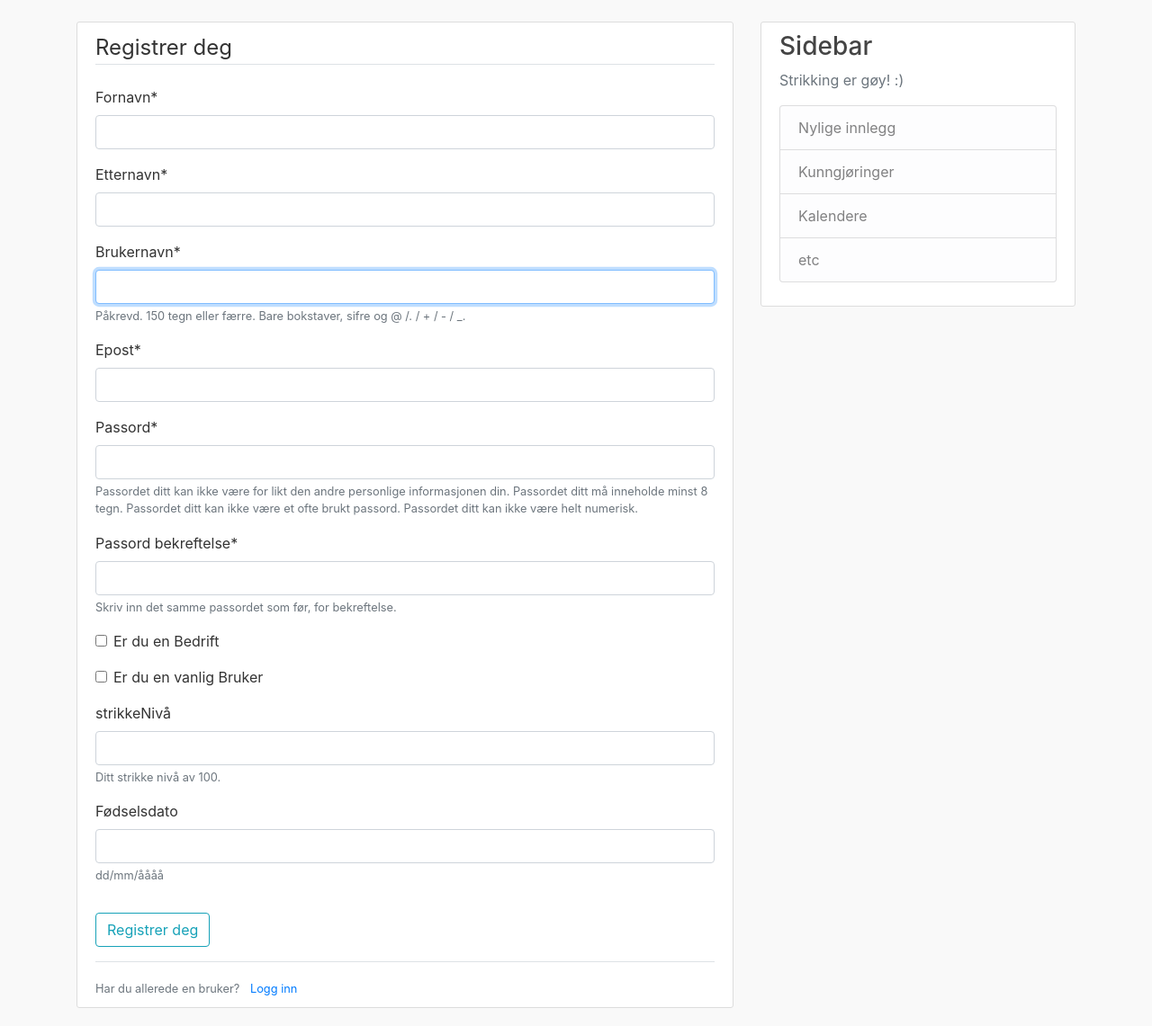
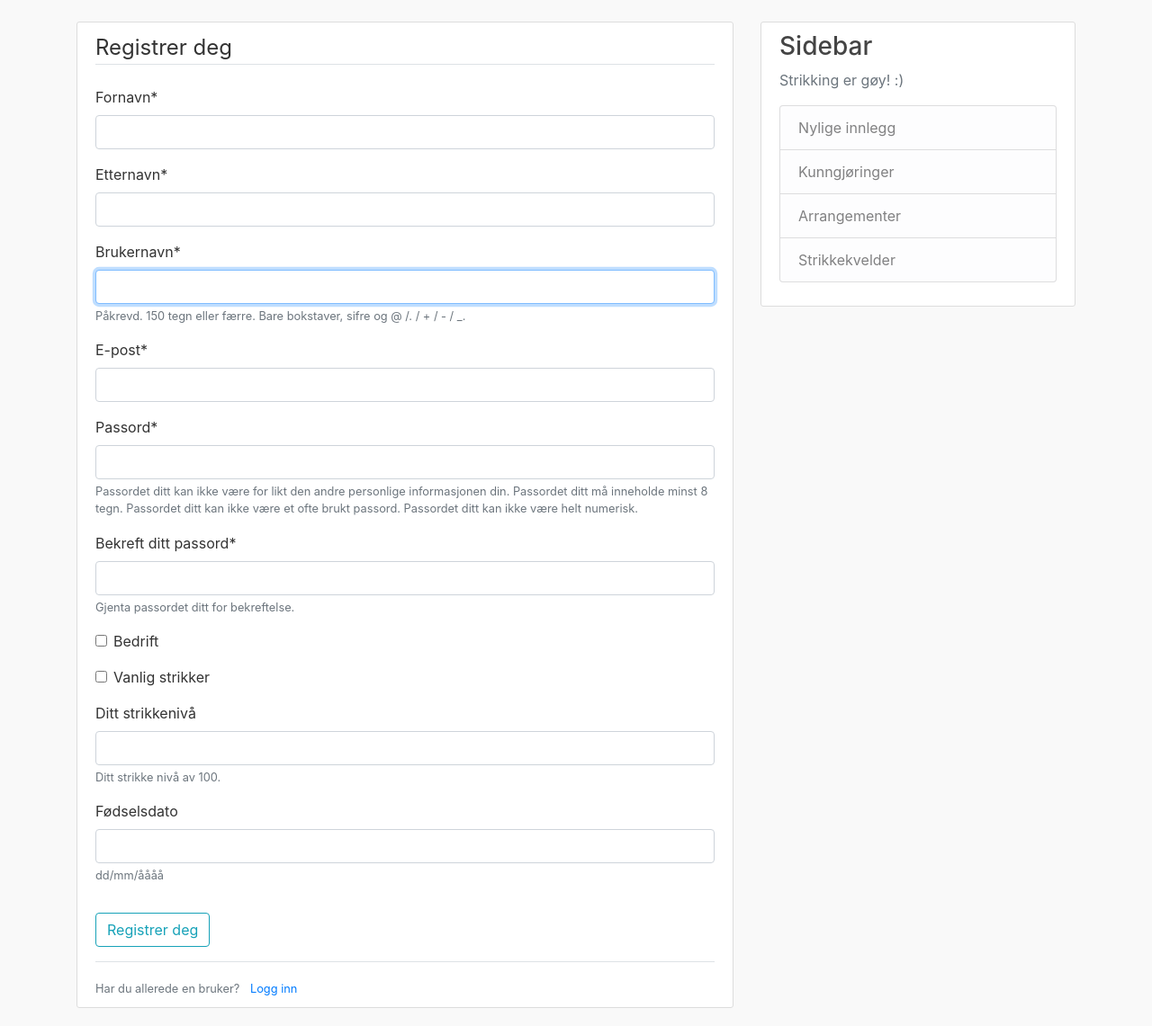
Before and after one commit to eivindsd/Programvareutvikling---Prosjekt, a Django app: page /signUp/ in a window 1280 px wide. Shown: the part 56-1197 px from the top of the page at 90% size. Run offline with Django 3.2, Linux system fonts and the light colour scheme; some libraries are stand-ins or nearby versions.

Commit message:
changed some names

```diff
--- a/users/forms.py
+++ b/users/forms.py
@@ -6,12 +6,13 @@ from django.utils.translation import gettext, gettext_lazy as _
 from website.models import Rolle, Bruker
 from django.contrib.auth.forms import UserCreationForm
 
+
 class UserRegisterForm(UserCreationForm):
     #email = forms.EmailInput() #Leaving this blanck will set this as a required field
     error_messages = {
         'password_mismatch': _('De to passordfeltene stemte ikke.'),
     }
-    email = forms.EmailField(label=_("Epost"), required=True)
+    email = forms.EmailField(label=_("E-post"), required=True)
     password1 = forms.CharField(
         label=_("Passord"),
         strip=False,
@@ -22,14 +23,14 @@ class UserRegisterForm(UserCreationForm):
                    "Passordet ditt kan ikke være helt numerisk."),
     )
     password2 = forms.CharField(
-        label=_("Passord bekreftelse"),
+        label=_("Bekreft ditt passord"),
         widget=forms.PasswordInput(attrs={'autocomplete': 'new-password'}),
         strip=False,
-        help_text=_("Skriv inn det samme passordet som før, for bekreftelse."),
+        help_text=_("Gjenta passordet ditt for bekreftelse."),
     )
-    bedrift = forms.BooleanField(widget=forms.CheckboxInput(), label="Er du en Bedrift", required=False)
-    vanligBruker = forms.BooleanField(widget=forms.CheckboxInput(), label="Er du en vanlig Bruker", required=False)
-    strikkeNivaa = forms.IntegerField(label="strikkeNivå", required=False, help_text=_("Ditt strikke nivå av 100."),)
+    bedrift = forms.BooleanField(widget=forms.CheckboxInput(), label="Bedrift", required=False)
+    vanligBruker = forms.BooleanField(widget=forms.CheckboxInput(), label="Vanlig strikker", required=False)
+    strikkeNivaa = forms.IntegerField(label="Ditt strikkenivå", required=False, help_text=_("Ditt strikke nivå av 100."),)
     bursdag = forms.DateField(required=False, label="Fødselsdato", input_formats=['%d/%m/%Y'],
                               help_text=_("dd/mm/åååå"),)
     fornavn = forms.CharField(label='Fornavn')
--- a/website/templates/website/base.html
+++ b/website/templates/website/base.html
@@ -65,8 +65,8 @@
               <ul class="list-group">
                 <li class="list-group-item list-group-item-light">Nylige innlegg</li>
                 <li class="list-group-item list-group-item-light">Kunngjøringer</li>
-                <li class="list-group-item list-group-item-light">Kalendere</li>
-                <li class="list-group-item list-group-item-light">etc</li>
+                <li class="list-group-item list-group-item-light">Arrangementer</li>
+                <li class="list-group-item list-group-item-light">Strikkekvelder</li>
               </ul>
             </p>
           </div>
--- a/website/templates/website/events.html
+++ b/website/templates/website/events.html
@@ -0,0 +1,4 @@
+{% extends "website/base.html" %}
+{% block content %}
+
+{% endblock content %}
--- a/website/templates/website/signUp.html
+++ /dev/null
@@ -1,4 +0,0 @@
-{% extends "website/base.html" %}
-{% block content %}
-
-{% endblock content %}
```
Also changed, not shown: users/templates/users/profile.html (+7 -7 lines), db.sqlite3, website/templates/website/logIn.html (deleted), website/templates/website/profile.html (deleted).
